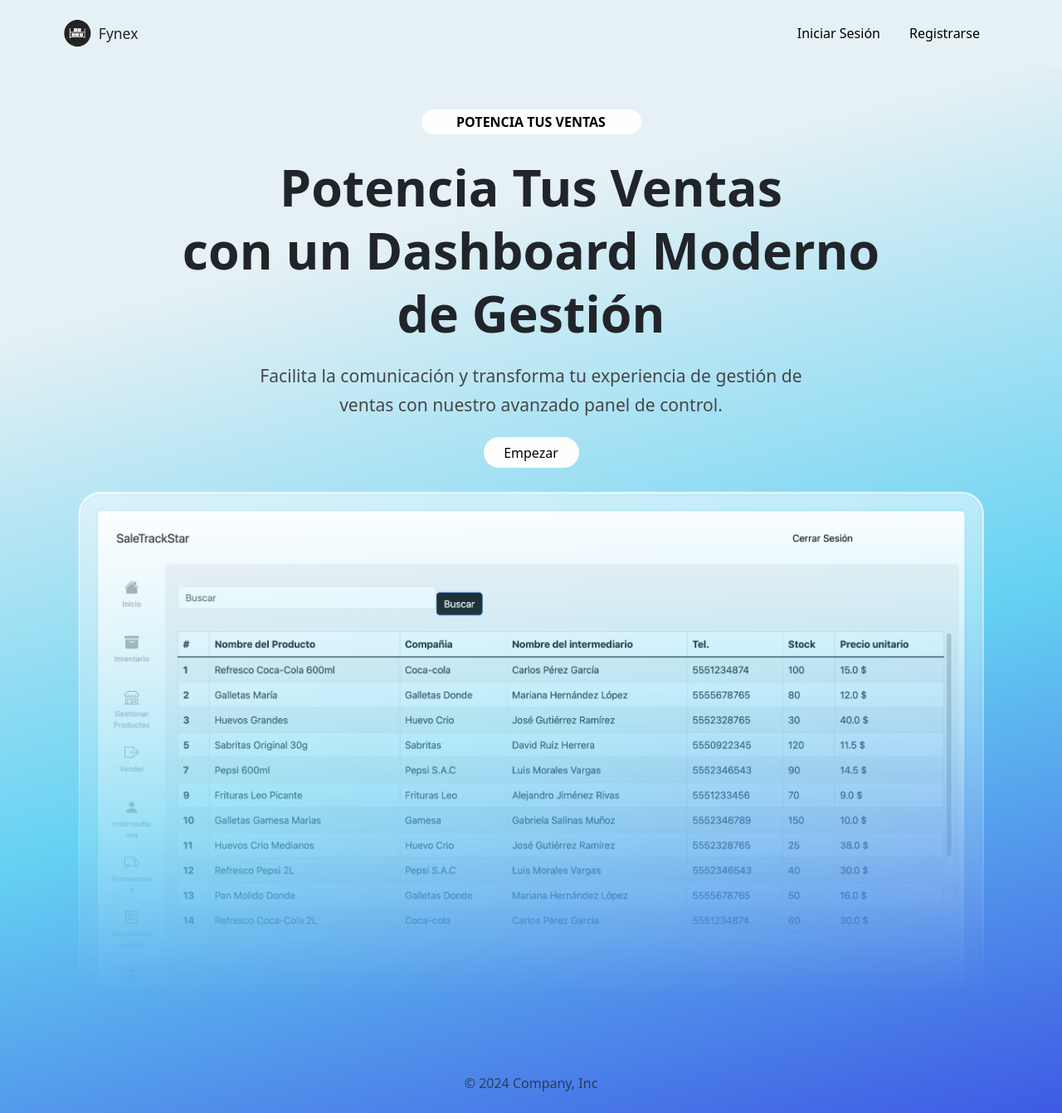
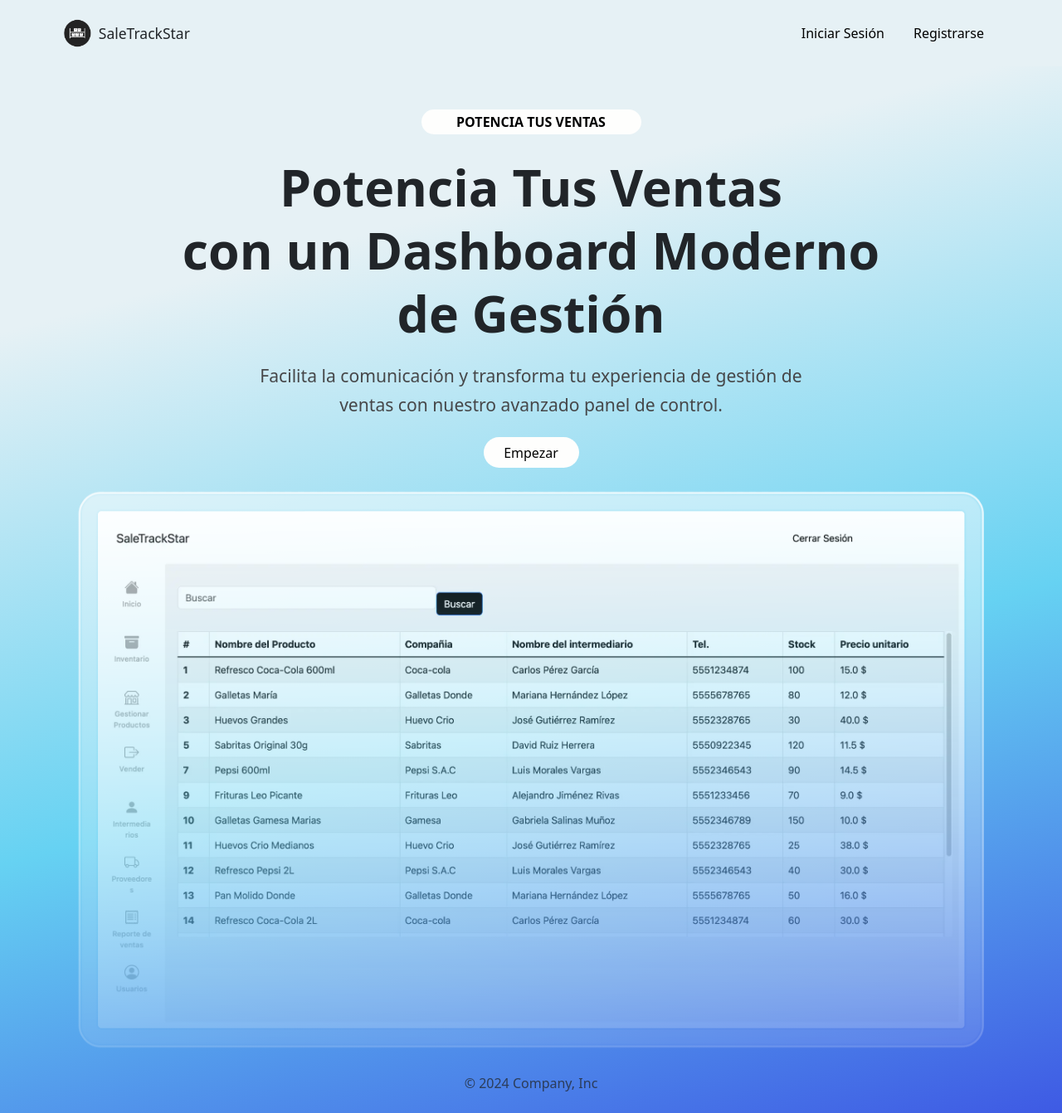
Before and after one commit to xEmmanuelCobax/proyecto-final-tiendadevanessa-master, a Flask app: page / in a window 1280 px wide. Shown: the whole page at 83% size. Run offline with Flask 3, Linux system fonts and the light colour scheme; some libraries are stand-ins or nearby versions.

Commit message:
Revert "cambio de identida a fynex"
This reverts commit 20e8058614a6ab27aac6277b71a74a4fdc687c4b.

```diff
--- a/src/static/css/inicio.css
+++ b/src/static/css/inicio.css
@@ -86,7 +86,7 @@
 .inicio__img--img {
     display: block;
     width: 100%;
-    mask-image: linear-gradient(black, transparent 90%);
+    mask-image: linear-gradient(black, transparent 130%);
     /* background-color: yellow; */
     mask-repeat: no-repeat;
 }
--- a/src/templates/top navbar/top-navbar.html
+++ b/src/templates/top navbar/top-navbar.html
@@ -4,7 +4,7 @@
 <head>
   <meta charset="UTF-8" />
   <meta name="viewport" content="width=device-width, initial-scale=1.0" />
-  <title>{% block title %}Fynex{% endblock %}</title>
+  <title>{% block title %}SaleTrackStar{% endblock %}</title>
 
   <!--Boostrap-->
   <link href="https://cdn.jsdelivr.net/npm/bootstrap@5.3.3/dist/css/bootstrap.min.css" rel="stylesheet"
@@ -43,7 +43,7 @@
             <img class="nav__logo--img" src="../../static/img/logo1.webp">
           </a>
         </figure>
-        <a class="navbar-brand" href="{{ url_for('main.index') }}">Fynex</a>
+        <a class="navbar-brand" href="{{ url_for('main.index') }}">SaleTrackStar</a>
       </div>
 
       <div class="navbar__lista__container" id="navbarText">
```
